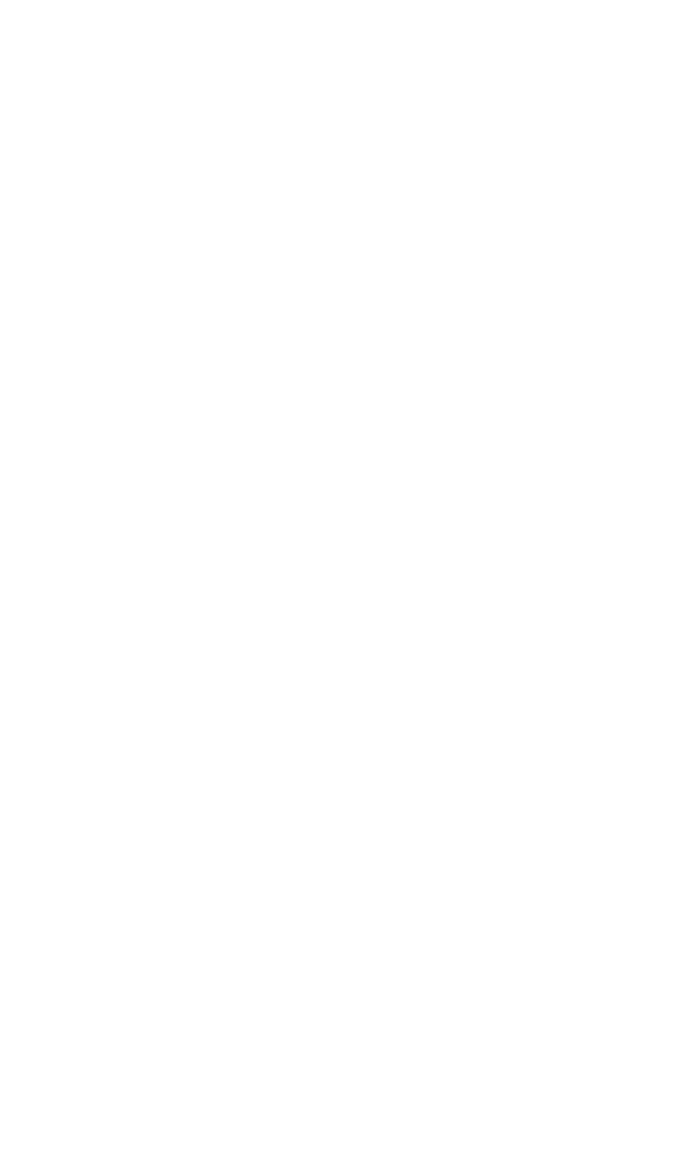
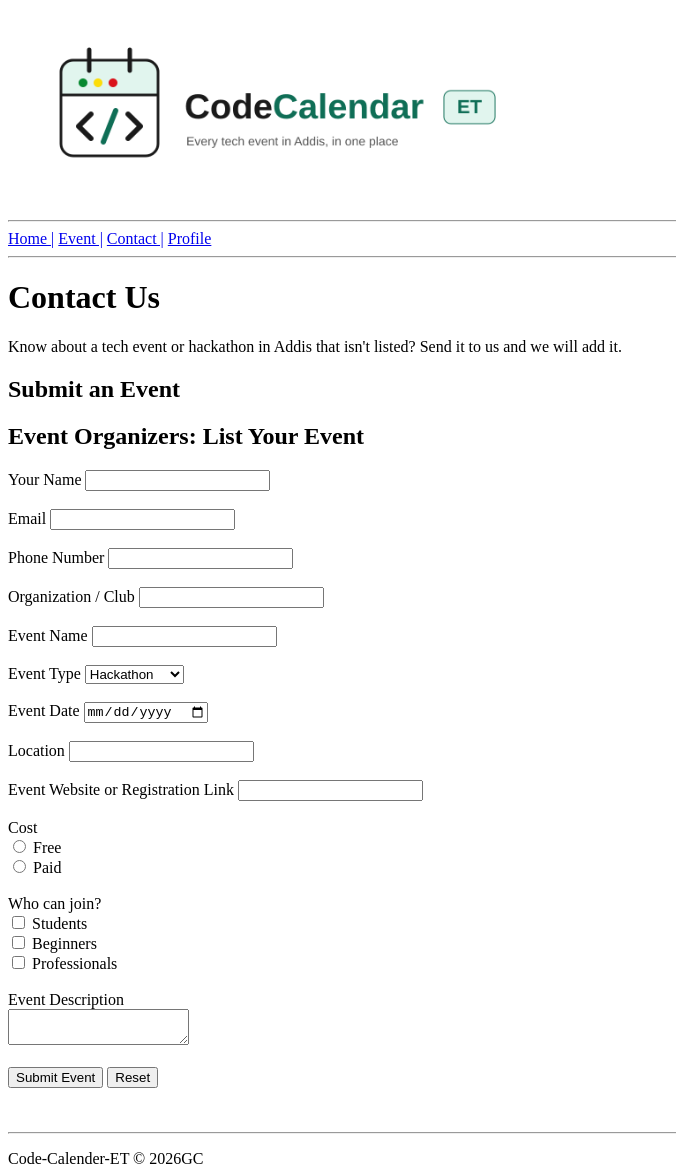
Before and after one commit to rabiya-abduljelil/Code-Calendar-ET, a plain HTML site: page pages/contact.html in a window 1280 px wide. Shown: the whole page, without its empty margins (0-676 px from the left). Before the commit the page ends 800 px from the top, so only its background shows below. Drawn offline with Linux system fonts and the light colour scheme.

Commit message:
added contact form and organized my every html page in main, header and footer format

```diff
--- a/pages/contact.html
+++ b/pages/contact.html
@@ -0,0 +1,89 @@
+<!DOCTYPE html>
+<html lang="en">
+<head>
+    <meta charset="UTF-8">
+    <meta name="viewport" content="width=device-width, initial-scale=1.0">
+    <title>Contact</title>
+    <link rel="icon" type="image/png" href="../Images/favIcon.png">
+</head>
+<body>
+    <header>
+        <img src="../Images/codecalendar-et-icon.png" alt="Code-Calendar Logo" width="600" height="200">
+        <hr>
+        <nav>
+            <a href="../index.html">Home |</a>
+            <a href="events.html">Event |</a>
+            <a href="contact.html">Contact |</a>
+            <a href="profile.html">Profile</a>
+        </nav>
+    </header>
+
+    <hr>
+
+    <main>
+        <h1>Contact Us</h1>
+        <p>Know about a tech event or hackathon in Addis that isn't listed? Send it to us and we will add it.</p>
+
+        <h2>Submit an Event</h2>
+
+        <h2>Event Organizers: List Your Event</h2>
+
+        <form action="#" method="post">
+            <label for="org-name">Your Name</label>
+            <input type="text" id="org-name" name="org-name" required> <br> <br>
+
+            <label for="org-email">Email</label>
+            <input type="email" id="org-email" name="org-email" required> <br> <br>
+
+            <label for="org-phone">Phone Number</label>
+            <input type="tel" id="org-phone" name="org-phone"> <br> <br>
+
+            <label for="organization">Organization / Club</label>
+            <input type="text" id="organization" name="organization" required> <br> <br>
+
+            <label for="ev-name">Event Name</label>
+            <input type="text" id="ev-name" name="ev-name" required> <br> <br>
+
+            <label for="ev-type">Event Type</label>
+            <select id="ev-type" name="ev-type">
+                <option value="hackathon">Hackathon</option>
+                <option value="bootcamp">Bootcamp</option>
+                <option value="ctf">CTF</option>
+                <option value="internship">Internship</option>
+                <option value="meetup">Tech meetup</option>
+            </select> <br> <br>
+
+            <label for="ev-date">Event Date</label>
+            <input type="date" id="ev-date" name="ev-date" required> <br> <br>
+
+            <label for="ev-location">Location</label>
+            <input type="text" id="ev-location" name="ev-location" required> <br> <br>
+
+            <label for="ev-link">Event Website or Registration Link</label>
+            <input type="url" id="ev-link" name="ev-link"> <br> <br>
+
+            <label for="cost">Cost</label> <br>
+            <input type="radio" name="cost"> Free <br>
+            <input type="radio" name="cost"> Paid <br> <br>
+
+            <label for="audience">Who can join?</label> <br>
+            <input type="checkbox" name="audience"> Students <br>
+            <input type="checkbox" name="audience"> Beginners <br>
+            <input type="checkbox" name="audience"> Professionals <br> <br>
+
+            <label for="disc">Event Description</label> <br>
+            <textarea name="disc" required></textarea> <br> <br>
+
+            <input type="submit" value="Submit Event">
+            <input type="reset">
+        </form>
+    </main>
+
+    <br> <br>
+    <hr>
+    <footer>
+        <p>Code-Calender-ET &copy; 2026GC</p>
+    </footer>
+
+</body>
+</html>
```
Also changed, not shown: index.html (+9 -2 lines), pages/events.html (+8 -3 lines), pages/profile.html (+19 -1 lines), pages/about.html (deleted).
